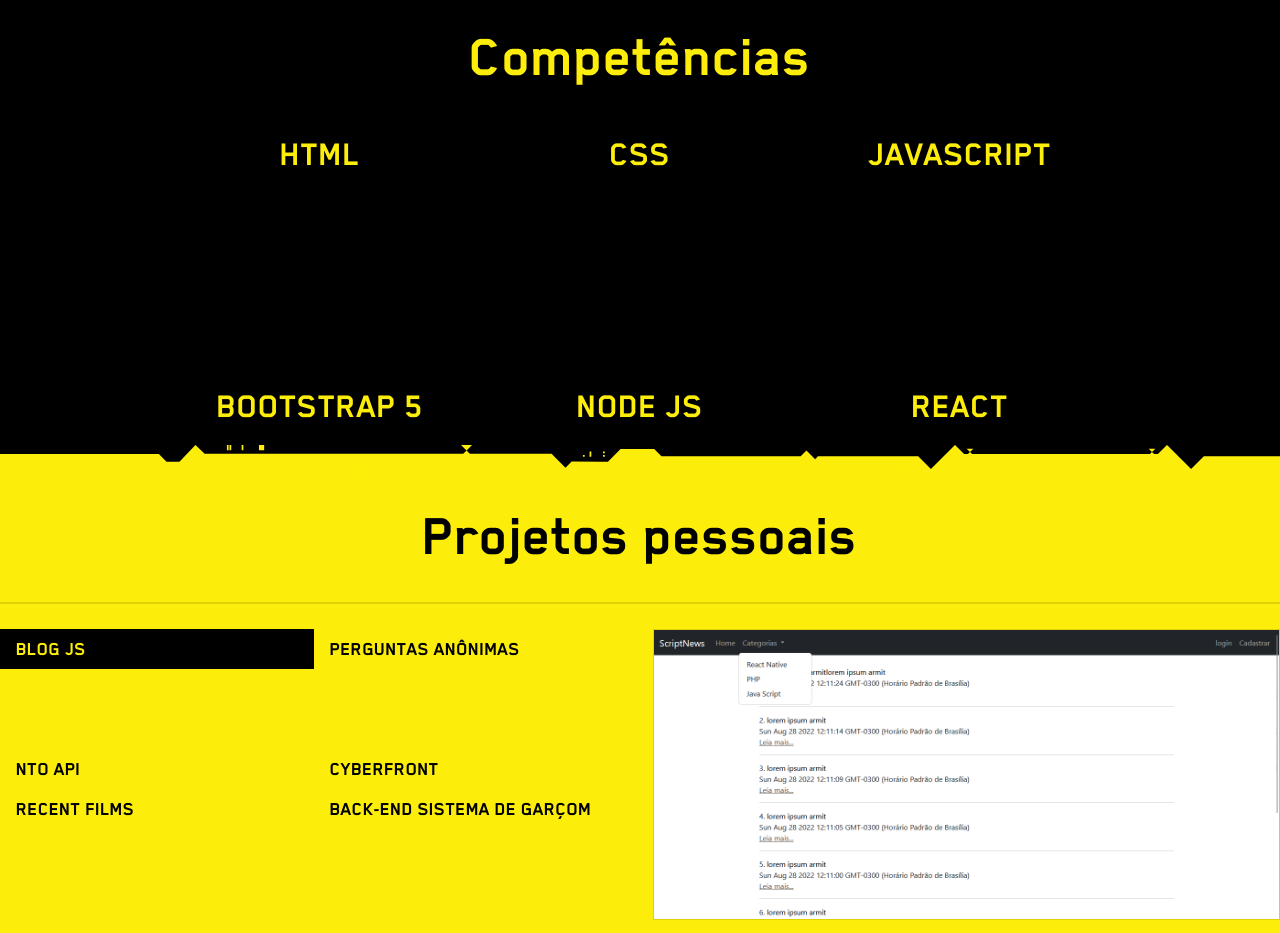
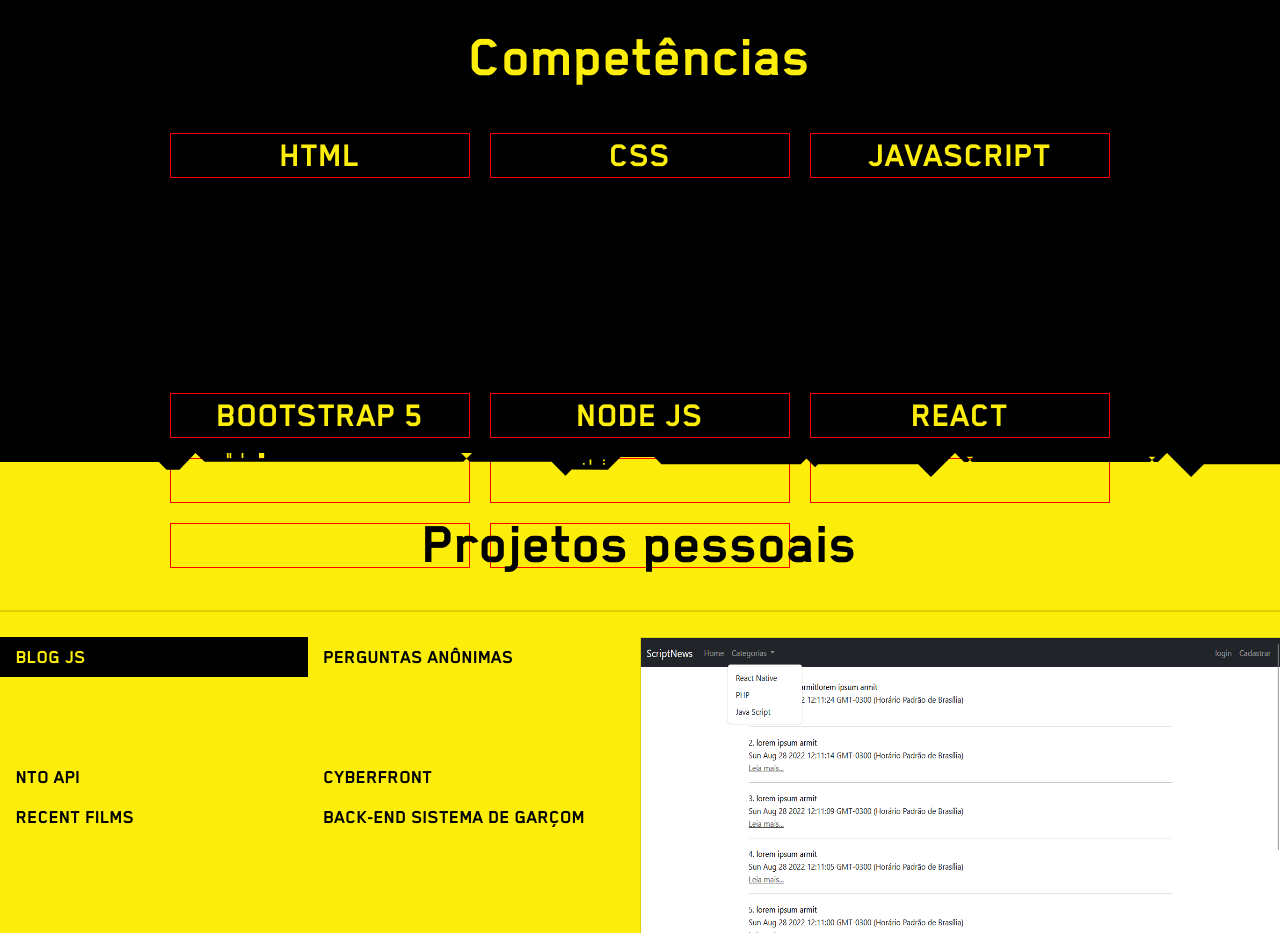
Before and after one commit to DevMarcosEd/cyberFolio, a React (Create React App) app: page / in a window 1280 px wide. Shown: the part 1120-2053 px from the top of the page. Built offline with nearby package versions, Linux system fonts and the light colour scheme.

Commit message:
ateração css 1.1

```diff
--- a/public/index.html
+++ b/public/index.html
@@ -1,14 +1,12 @@
 <!DOCTYPE html>
 <html lang="en">
+
 <head>
   <meta charset="utf-8" />
   <link rel="icon" href="%PUBLIC_URL%/favicon.ico" />
   <meta name="viewport" content="width=device-width, initial-scale=1" />
   <meta name="theme-color" content="#000000" />
-    <meta
-      name="description"
-      content="Web site created using create-react-app"
-    />
+  <meta name="description" content="Web site created using create-react-app" />
   <link rel="apple-touch-icon" href="%PUBLIC_URL%/logo192.png" />
   <!--
       manifest.json provides metadata used when your web app is installed on a
@@ -24,8 +22,9 @@
       work correctly both with client-side routing and a non-root public URL.
       Learn how to configure a non-root public URL by running `npm run build`.
     -->
-    <title>React App</title>
+  <title>Cyber Fólio</title>
 </head>
+
 <body>
   <noscript>You need to enable JavaScript to run this app.</noscript>
   <div id="root"></div>
@@ -40,4 +39,5 @@
       To create a production bundle, use `npm run build` or `yarn build`.
     -->
 </body>
+
 </html>
--- a/src/components/Projetos/projetos.css
+++ b/src/components/Projetos/projetos.css
@@ -82,8 +82,8 @@
 }
 
 .img-for-projects img {
-    width: 100%;
-    height: 100%;
+    width: 640.5px;
+    height: 336.9px;
     border: 1px solid #DED207;
 }
 
--- a/src/components/Skills/skills.css
+++ b/src/components/Skills/skills.css
@@ -37,10 +37,12 @@
     text-align: center;
     margin: 0 auto;
     width: 300px;
+    height: 45px;
     font-size: 36px;
     font-family: Blender;
     user-select: none;
     white-space: nowrap;
+    border: 1px solid red;
 }
 
 .title-skills {
```
Lines whose indentation alone changed are shown as unchanged.
